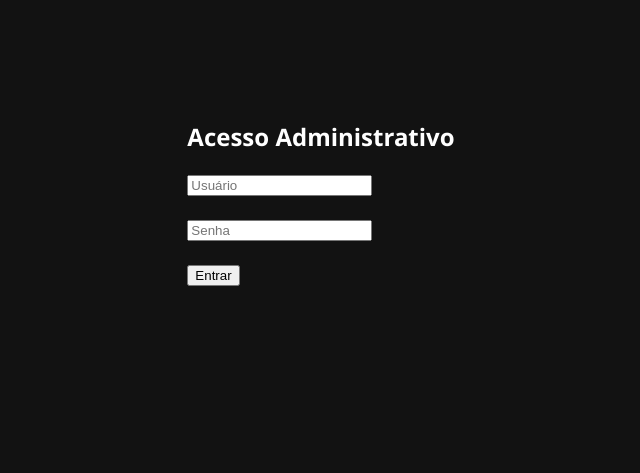
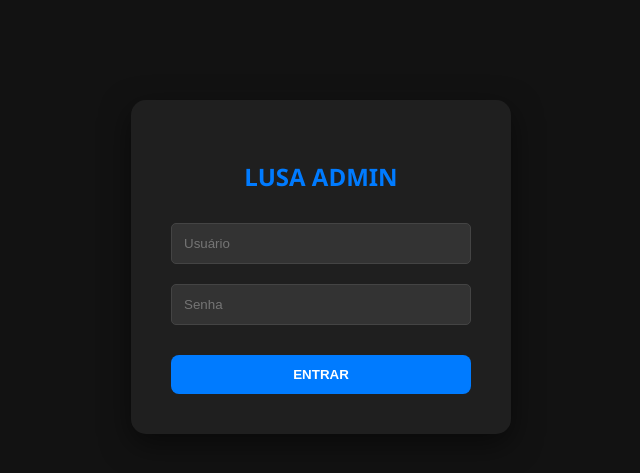
Before and after one commit to jhownsilva/sorteiolusa, a Flask app: page /login in a window 1280 px wide. Shown: the top 473 px of the page, without its empty margins (319-959 px from the left). Run offline with Flask 3, Linux system fonts and the light colour scheme.

Commit message:
login.html

```diff
--- a/templates/login.html
+++ b/templates/login.html
@@ -3,14 +3,35 @@
 <head>
     <title>Login Lusa Admin</title>
     <link rel="stylesheet" href="{{ url_for('static', filename='css/style.css') }}">
+    <style>
+        .login-box {
+            background: #1f1f1f;
+            padding: 40px;
+            border-radius: 15px;
+            margin-top: 100px;
+            box-shadow: 0 10px 30px rgba(0,0,0,0.5);
+            text-align: center;
+            width: 300px;
+        }
+        input {
+            width: 100%;
+            padding: 12px;
+            margin: 10px 0;
+            background: #333;
+            border: 1px solid #444;
+            color: white;
+            border-radius: 5px;
+            box-sizing: border-box;
+        }
+    </style>
 </head>
 <body>
-    <div style="margin-top: 100px;">
-        <h2>Acesso Administrativo</h2>
+    <div class="login-box">
+        <h2 style="color: #007bff;">LUSA ADMIN</h2>
         <form method="POST">
-            <input type="text" name="user" placeholder="Usuário" required><br><br>
-            <input type="password" name="pass" placeholder="Senha" required><br><br>
-            <button type="submit">Entrar</button>
+            <input type="text" name="user" placeholder="Usuário" required>
+            <input type="password" name="pass" placeholder="Senha" required>
+            <button type="submit" class="btn" style="width: 100%; margin-top: 20px;">ENTRAR</button>
         </form>
     </div>
 </body>
```
